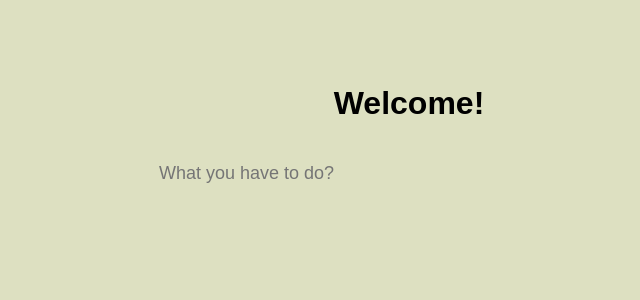
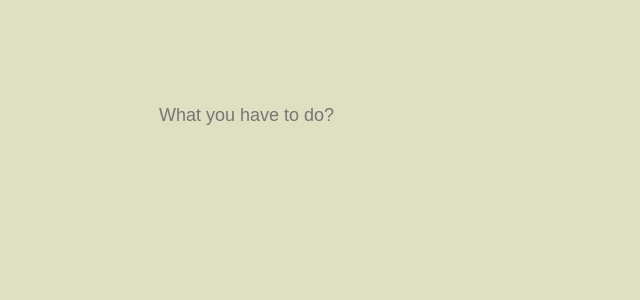
Before and after one commit to pablosat/todo-webapp, a React (Create React App) app: page / in a window 1280 px wide. Shown: the top 300 px of the page, without its empty margins (231-871 px from the left). Built offline with nearby package versions, Linux system fonts and the light colour scheme.

Commit message:
puppeter wip

```diff
--- a/package.json
+++ b/package.json
@@ -5,6 +5,7 @@
   "keywords": [],
   "main": "src/index.js",
   "dependencies": {
+    "puppeteer": "16.1.0",
     "react": "18.0.0",
     "react-dom": "18.0.0",
     "react-icons": "4.4.0",
--- a/src/App.js
+++ b/src/App.js
@@ -4,8 +4,6 @@ import "./App.scss";
 export default function App() {
   return (
     <div className="App responsive">
-      <h1>Welcome!</h1>
-
       <ToDo />
     </div>
   );
```
Also changed, not shown: test/addTodoTest.js (added, +10 -0 lines).
